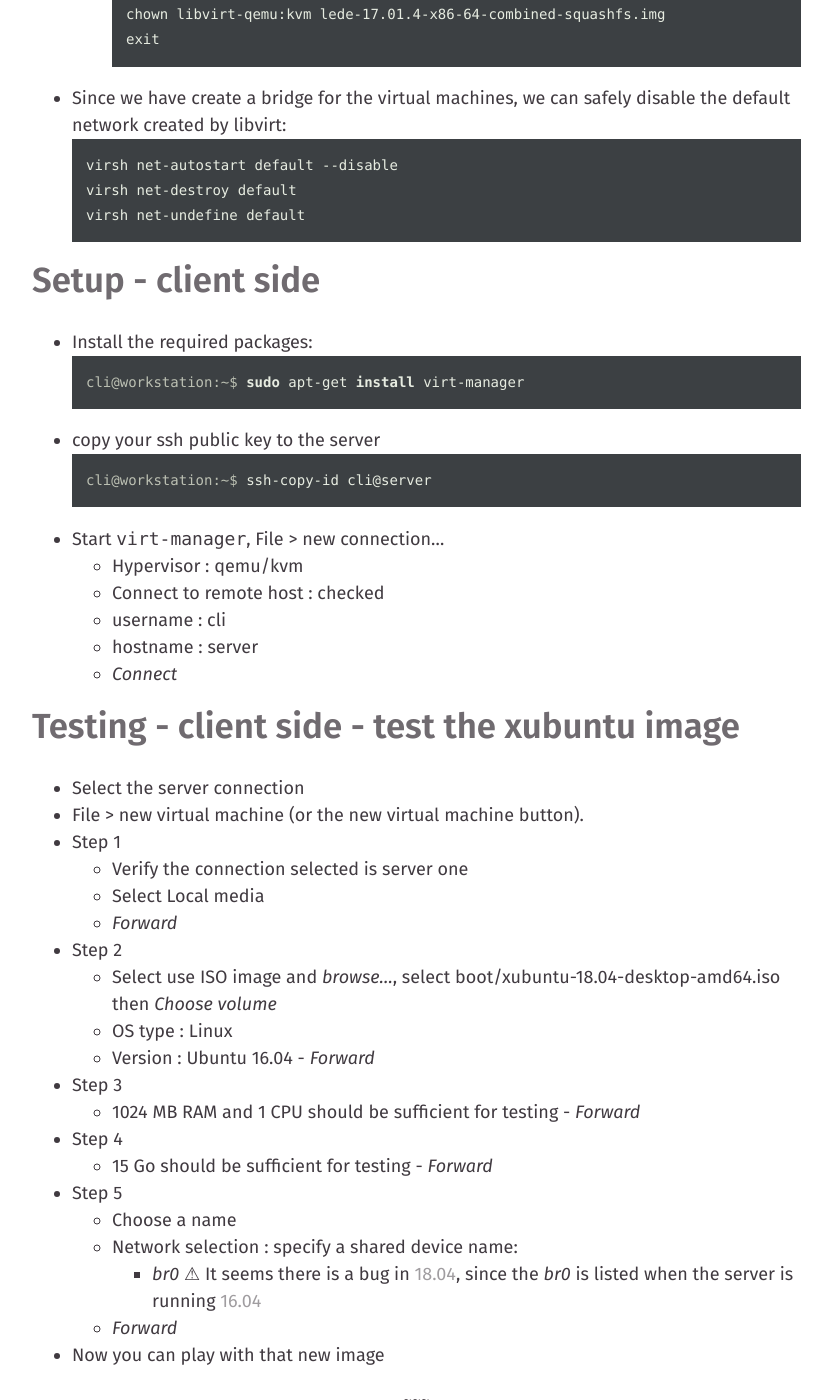
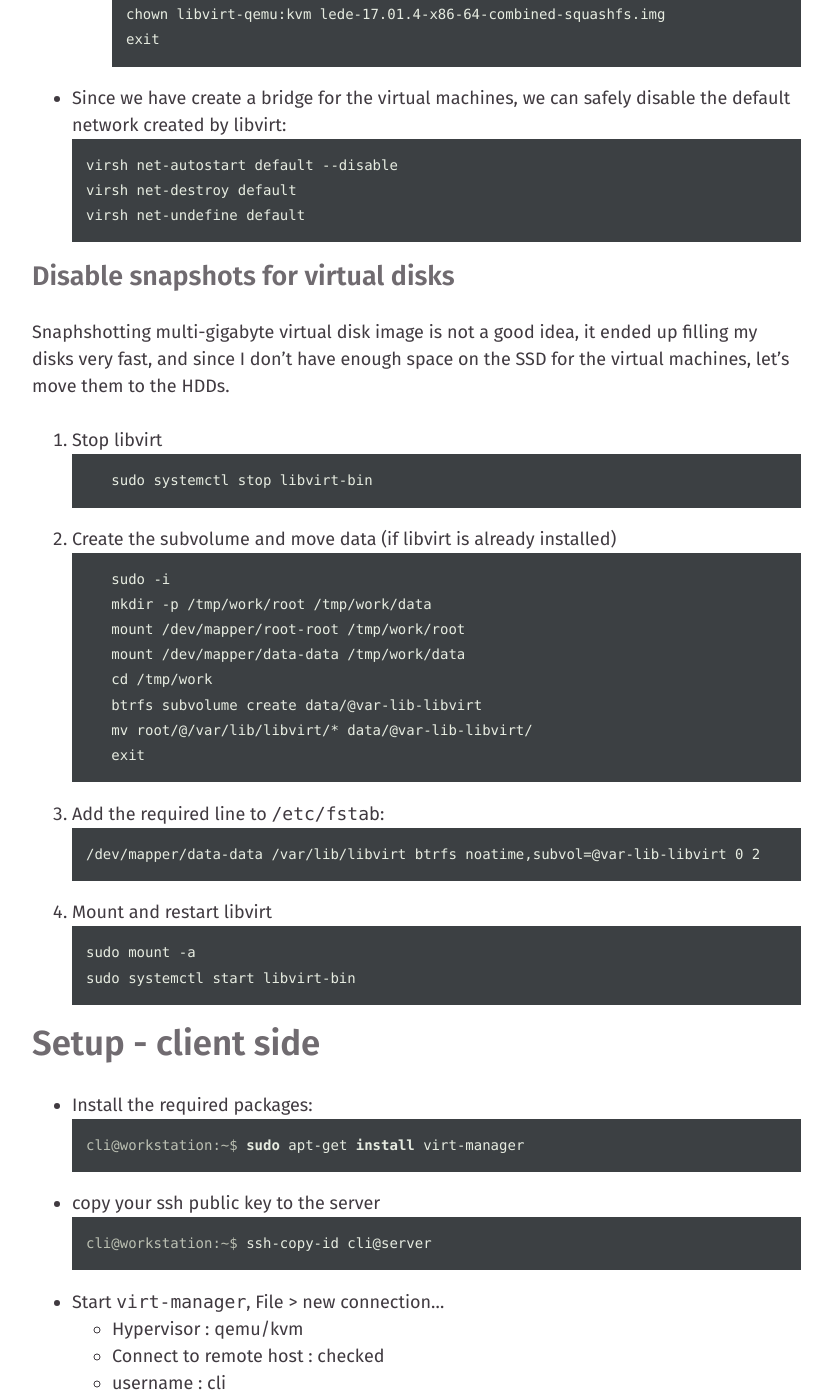
Before and after one commit to RandomReaper/cli, a Jekyll site: the page built from site/_posts/2018-05-24-18.04-server-libvirt.md, in a window 1280 px wide and 1400 px high, scrolled down 1932 px. Shown: the whole window, without its empty margins (40-872 px from the left). Built offline with Jekyll 4.4.1, drawn with Linux system fonts in a browser that asks for light colours.

Commit message:
new post

````diff
--- a/site/_posts/2018-05-24-18.04-server-libvirt.md
+++ b/site/_posts/2018-05-24-18.04-server-libvirt.md
@@ -3,7 +3,6 @@ layout: post
 title: Virtual machine made easy
 tags: ubuntu 18.04 hw2018 server vm
 permalink: server-18.04-libvirt.html
-description:
 ---
 
 In this post, I'll present how I deal with my virtual machines on a server an
@@ -66,6 +65,37 @@ virsh net-destroy default
 virsh net-undefine default
 ```
 
+### Disable snapshots for virtual disks
+Snaphshotting multi-gigabyte virtual disk image is not a good idea, it ended up
+filling my disks very fast, and since I don't have enough space on the SSD for
+the virtual machines, let's move them to the HDDs.
+  0. Stop libvirt
+  ```console
+   sudo systemctl stop libvirt-bin
+```
+  0. Create the subvolume and move data (if libvirt is already installed)
+  ```console
+   sudo -i
+   mkdir -p /tmp/work/root /tmp/work/data
+   mount /dev/mapper/root-root /tmp/work/root
+   mount /dev/mapper/data-data /tmp/work/data
+   cd /tmp/work
+   btrfs subvolume create data/@var-lib-libvirt
+   mv root/@/var/lib/libvirt/* data/@var-lib-libvirt/
+   exit
+```
+  0. Add the required line to `/etc/fstab`:
+  ```
+/dev/mapper/data-data /var/lib/libvirt btrfs noatime,subvol=@var-lib-libvirt 0 2
+```
+  0. Mount and restart libvirt
+  ```
+sudo mount -a
+sudo systemctl start libvirt-bin
+```
+
+
+
 ## Setup - client side
   - Install the required packages:
   ```console
````
Also changed, not shown: site/_posts/2018-06-04-server-18.04-disk-monitoring.md (added, +104 -0 lines).
